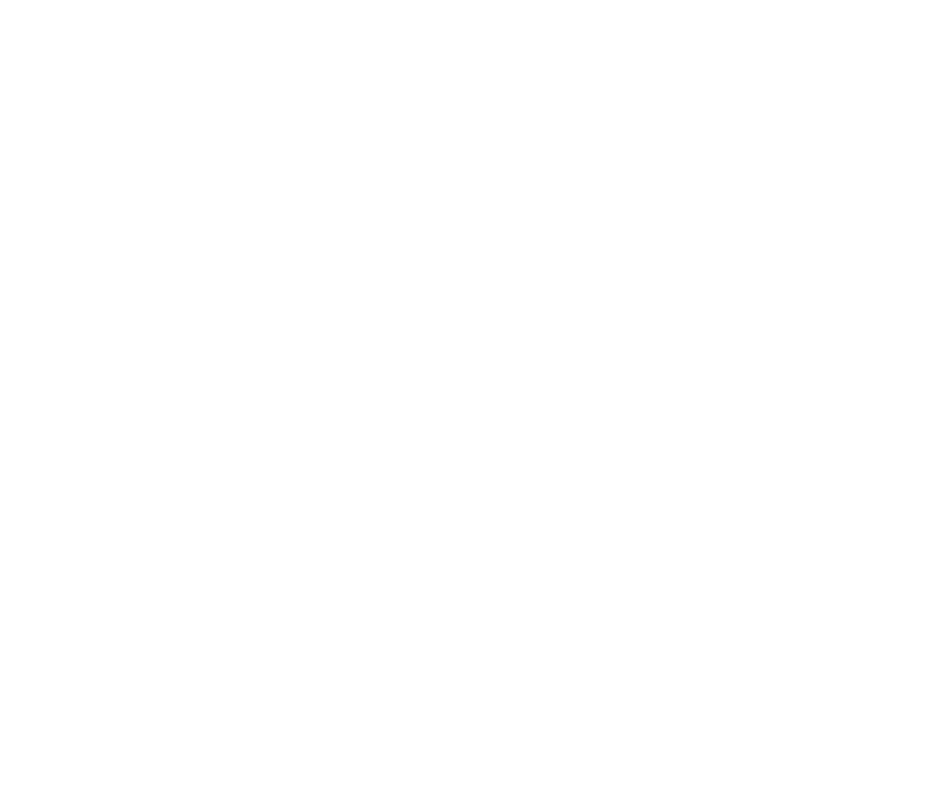
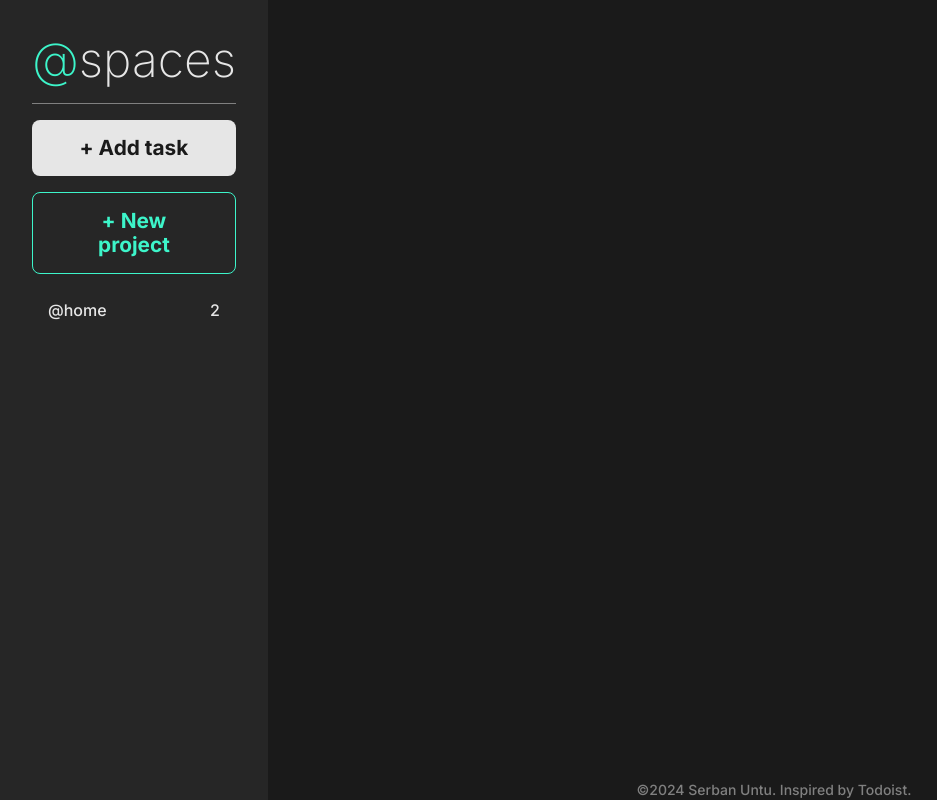
Before and after one commit to SerbanUntu/odin-todo-list, a website built with webpack: page src/index.html in a window 1280 px wide. Shown: the whole page, without its empty margins (0-937 px from the left). Built offline with nearby package versions, Linux system fonts and the light colour scheme.

Commit message:
feat: favicon, base styles, page structure
Implements most of the design of the sidebar from the Figma file. The
base project and tasks are imported from the `init.json` file.

```diff
--- /dev/null
+++ b/src/components/init.json
@@ -0,0 +1,20 @@
+{
+  "home": {
+    "labels": [ "auto" ],
+    "hue": "72",
+    "tasks": [
+      {
+        "name": "Create you first task",
+        "description": "Click the ",
+        "priority": "high",
+        "due-date": ""
+      },
+      {
+        "name": "Star this project on Github!",
+        "description": "",
+        "priority": "high",
+        "due-date": ""
+      }
+    ]
+  }
+}
--- a/src/index.html
+++ b/src/index.html
@@ -3,9 +3,25 @@
 <head>
   <meta charset="UTF-8">
   <meta name="viewport" content="width=device-width, initial-scale=1.0">
-  <title>Odin Todo List</title>
+  <link rel="icon" href="favicon.ico" type="image/ico">
+  <link rel="preconnect" href="https://fonts.googleapis.com">
+  <link rel="preconnect" href="https://fonts.gstatic.com" crossorigin>
+  <link href="https://fonts.googleapis.com/css2?family=Inter:wght@100..900&display=swap" rel="stylesheet">
+  <title>spaces</title>
 </head>
 <body>
+  <div class="sidebar">
+    <h1 class="special"><span class="text-accent">@</span>spaces</h1>
+    <hr>
+    <button class="add-task">+ Add task</button>
+    <button class="new-project special-button">+ New project</button>
+    <nav class="project-navigation">
 
+    </nav>
+  </div>
+  <div class="content"></div>
+  <div class="credits">
+    <small>©2024 Serban Untu. Inspired by Todoist.</small>
+  </div>
 </body>
 </html>
--- a/src/index.js
+++ b/src/index.js
@@ -1,2 +1,28 @@
 import './styles/reset.css';
 import './styles/style.css';
+import defaultProjects from './components/init.json';
+
+const domNav = document.querySelector('nav.project-navigation');
+
+let projects = JSON.parse(localStorage.getItem('@spaces-projects'));
+
+if(projects === null) {
+  projects = defaultProjects;
+}
+
+for(let [name, project] of Object.entries(projects)) {
+  const currentButton = document.createElement('div');
+  currentButton.classList.add('project-button');
+  currentButton.innerHTML = `
+    <div class="name-and-labels">
+      <p>@${name}</p>
+    </div>
+    <p>${project.tasks.length}</p>
+  `;
+  domNav.appendChild(currentButton);
+  currentButton.addEventListener('click', e => {
+    e.preventDefault();
+    currentButton.style.borderLeft = `4px solid hsl(${project.hue}deg 90% 60% / 100%)`;
+    currentButton.style.background = `hsl(${project.hue}deg 90% 60% / 5%)`;
+  });
+}
--- a/src/styles/style.css
+++ b/src/styles/style.css
@@ -0,0 +1,141 @@
+:root {
+  --neutral-10:  hsl(0deg 0% 10%);
+  --neutral-15:  hsl(0deg 0% 15%);
+  --neutral-20:  hsl(0deg 0% 20%);
+  --neutral-30:  hsl(0deg 0% 30%);
+  --neutral-50:  hsl(0deg 0% 50%);
+  --neutral-70:  hsl(0deg 0% 70%);
+  --neutral-90:  hsl(0deg 0% 90%);
+
+  --accent: hsl(166deg 90% 60%);
+  --accent-low: hsl(166deg 90% 60% / 25%);
+  --accent-very-low: hsl(166deg 90% 60% / 5%);
+
+  --red: hsl(0deg 90% 60%);
+  --red-lite: hsl(0deg 90% 70%);
+  --red-low: hsl(0deg 90% 60% / 25%);
+
+  --orange: hsl(20deg 90% 60%);
+  --orange-low: hsl(20deg 90% 60% / 25%);
+
+  --yellow: hsl(40deg 90% 60%);
+  --yellow-low: hsl(40deg 90% 60% / 25%);
+
+  --light-blue: hsl(200deg 90% 60%);
+  --light-blue-low: hsl(200deg 90% 60% / 25%);
+
+  --purple: hsl(260deg 100% 70%);
+  --purple-low: hsl(260deg 100% 70% / 25%);
+}
+
+body {
+  width: 100vw;
+  height: 100vh;
+  overflow: hidden;
+  display: grid;
+  grid-template-columns: 1fr 4fr;
+  grid-template-rows: 1fr min-content;
+  font-family: "Inter", sans-serif;
+  font-size: 16px;
+  font-weight: 500;
+  font-style: normal;
+  color: var(--neutral-90);
+  background: var(--neutral-10);
+}
+
+h1, h2, h3, h4, h5, h6, button {
+  font-weight: 700;
+  line-height: 1.15;
+}
+
+hr {
+  height: 1px;
+  border: none;
+  background-color: var(--neutral-50);
+}
+
+h1.special {
+  font-size: 3rem;
+  font-weight: 200;
+}
+
+small {
+  font-size: 14px;
+  color: var(--neutral-50);
+}
+
+button {
+  border: none;
+  border-radius: .5rem;
+  padding: 1rem 2rem;
+  font-size: 1.3rem;
+  cursor: pointer;
+  color: var(--neutral-10);
+  background: var(--neutral-90);
+
+  &:hover {
+    background: var(--neutral-70);
+  }
+
+  &.special-button {
+    background: none;
+    border: 1px solid var(--accent);
+    color: var(--accent);
+    &:hover {
+      background: var(--accent);
+      color: var(--neutral-10);
+    }
+  }
+
+  &.cancel-button {
+    background: none;
+    border: 1px solid var(--neutral-50);
+    color: var(--neutral-50);
+    &:hover {
+      border-color: var(--neutral-70);
+      color: var(--neutral-70);
+    }
+  }
+
+  &.delete-button {
+    background: var(--red);
+    color: var(--neutral-90);
+    &:hover {
+      background: var(--red-lite);
+    }
+  }
+}
+
+.sidebar {
+  background: var(--neutral-15);
+  display: flex;
+  flex-direction: column;
+  gap: 1rem;
+  padding: 2rem;
+  grid-row: span 2;
+}
+
+.project-button {
+  background: none;
+  display: flex;
+  justify-content: space-between;
+  padding: .5rem 1rem;
+  width: 100%;
+  color: var(--neutral-90);
+  cursor: pointer;
+  &:hover {
+    background: var(--neutral-20);
+  }
+}
+
+.credits {
+  display: flex;
+  align-items: center;
+  justify-content: center;
+}
+
+/* UTILITY CLASSES */
+
+.text-accent {
+  color: var(--accent);
+}
--- a/webpack.common.js
+++ b/webpack.common.js
@@ -23,6 +23,7 @@ module.exports = {
   plugins: [
     new HtmlWebpackPlugin({
       template: './src/index.html',
+      favicon: './favicon.ico'
     })
   ],
 };
```
Also changed, not shown: favicon.ico (added), 1 other file.
